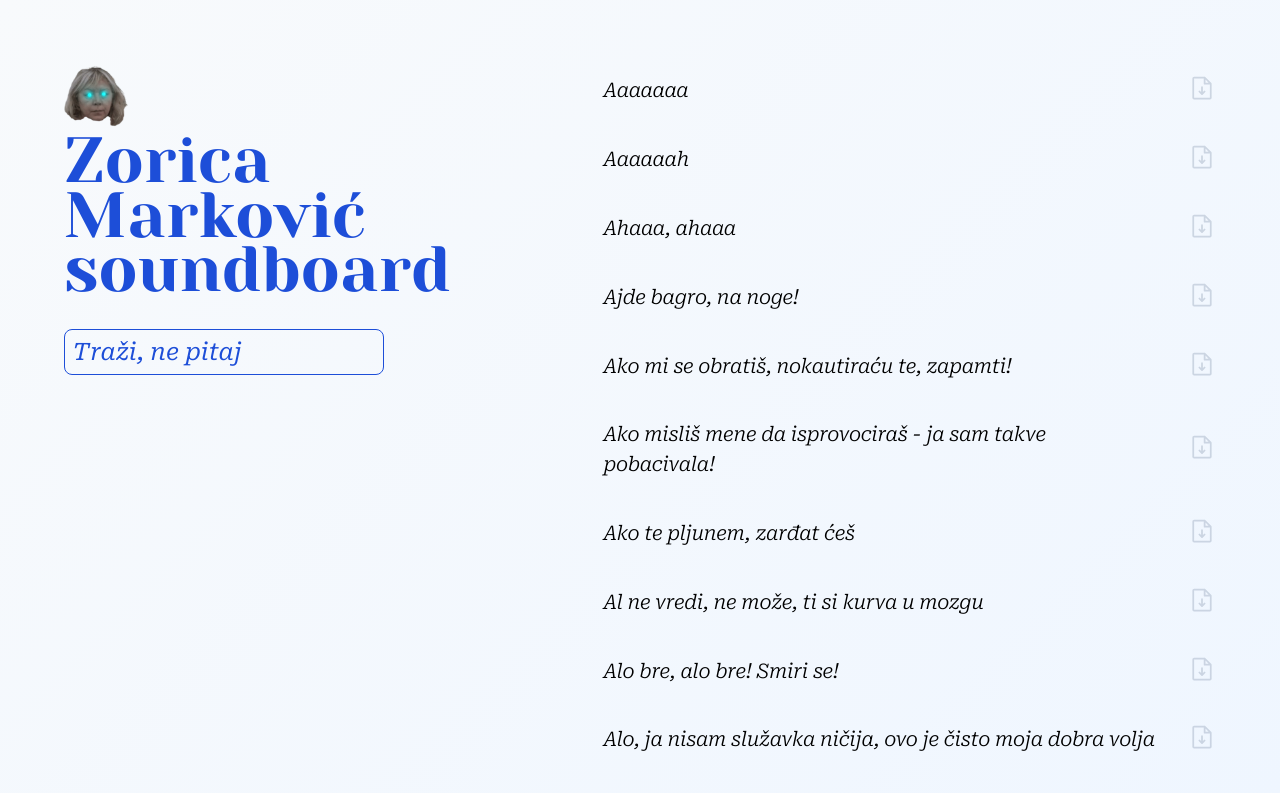
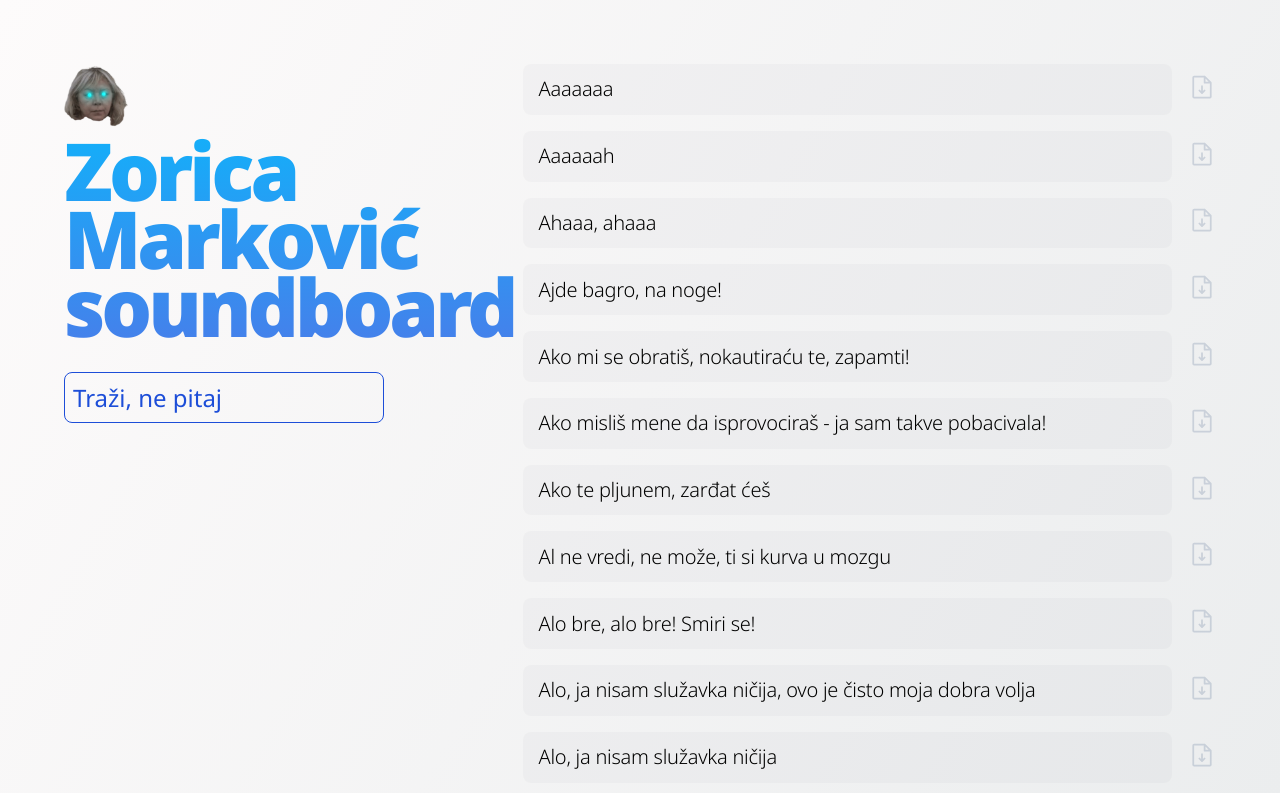
Before and after one commit to goranalkovic/zorica-markovic-soundboard, a Svelte app: page / in a window 1280 px wide. Shown: the top 793 px of the page. Built offline with nearby package versions, Linux system fonts and the light colour scheme.

Commit message:
design tweaks

```diff
--- a/index.html
+++ b/index.html
@@ -11,10 +11,8 @@
 
 	<link rel="preconnect" href="https://fonts.googleapis.com">
 	<link rel="preconnect" href="https://fonts.gstatic.com" crossorigin>
-  <link
-    href="https://fonts.googleapis.com/css2?family=Roboto+Serif:ital,opsz,wght@0,8..144,300;0,8..144,400;1,8..144,300;1,8..144,400&display=swap"
-    rel="stylesheet">
-  <link href="https://fonts.googleapis.com/css2?family=Yeseva+One&display=swap" rel="stylesheet">
+
+	<link href="https://fonts.googleapis.com/css2?family=Noto+Sans:wdth,wght@62.5..100,100..900&display=swap" rel="stylesheet">
 
 	<link rel='manifest' href='/manifest.json'>
 </head>
--- a/src/App.svelte
+++ b/src/App.svelte
@@ -16,8 +16,15 @@
   <div class="left">
 	<h1>
 	  <img src="zoka-cyan.png" alt="Zorica Marković" width="64" />
-      <br />
-      Zorica Marković soundboard
+	  <span>
+		Zorica
+	  </span>
+	  <span>
+		Marković
+	  </span>
+	  <span>
+		soundboard
+	  </span>
 	</h1>
 	<input
 	  class="search"
--- a/src/app.css
+++ b/src/app.css
@@ -37,23 +37,67 @@ body {
 	margin: 0;
 	padding: 0;
 
-  font-family: 'Roboto Serif', system-ui, sans-serif;
+	font-family: 'Noto Sans', system-ui, sans-serif;
 
 	color: var(--gray-800);
+
+	min-height: 100vh;
+}
+
+html {
+	background: linear-gradient(120deg, #fdfbfb 0%, #ebedee 100%) fixed;
 }
 
 h1 {
-  font-family: 'Yeseva One', system-ui, sans-serif;
-  font-size: clamp(2.5rem, 10vw, 4rem);
-  font-weight: 400;
+	font-size: clamp(2.5rem, 10vw, 5rem);
+	font-weight: 900;
 	text-align: left;
 	line-height: 0.85;
+	letter-spacing: -0.05em;
 
-  color: var(--blue-700);
+	background: linear-gradient(to top, #4481eb 0%, #04befe 100%);
+	-webkit-background-clip: text;
+	-webkit-text-fill-color: transparent;
+	background-size: 100% 100%;
 
 	margin: 0;
 	padding: 0;
-  max-width: 12ch;
+
+	display: flex;
+	flex-direction: column;
+}
+
+h1 span {
+	transition: font-variation-settings 0.3s var(--ease-out-cubic), letter-spacing 0.3s var(--ease-out-cubic);
+}
+
+h1:hover span {
+	letter-spacing: -0.025em;
+	font-variation-settings: 'wdth' 100;
+}
+
+h1 span:nth-of-type(1) {
+	font-variation-settings: 'wdth' 86;
+}
+
+h1 span:nth-of-type(2) {
+	font-variation-settings: 'wdth' 75;
+}
+
+h1 span:nth-of-type(3) {
+	font-variation-settings: 'wdth' 62.5;
+}
+
+h1 img {
+	margin-block-end: 0.5rem;
+}
+
+h1 img:hover {
+	animation-name: spin;
+	animation-duration: 2s;
+	animation-iteration-count: infinite;
+	animation-timing-function: linear;
+	animation-fill-state: start;
 }
 
 .left {
@@ -66,28 +110,29 @@ button {
 
 	cursor: url('/zoka-red-56.png'), url('/zoka-red-32.png'), auto;
 
-  border-radius: 0.25rem;
-  background: none;
-  border: 1px solid transparent;
+	border: none;
+	border-radius: 0.5rem;
+	background-color: rgb(0 20 40 / 0.025);
 
 	font-weight: 300;
-  font-style: italic;
 	font-size: 1.25rem;
 	letter-spacing: -0.0125em;
 	line-height: 1.5;
 	font-family: inherit;
 	text-align: left;
 
+	font-variation-settings: 'wdth' 75;
+
 	padding: 0.65rem 1rem;
 
-  transition: color 0.3s var(--ease-out-cubic),
-    border 0.3s var(--ease-out-cubic), outline 0.5s var(--ease-out-cubic);
+	transition: color 0.3s var(--ease-out-cubic), background-color 0.3s var(--ease-out-cubic), outline 0.5s var(--ease-out-cubic), font-variation-settings 0.3s var(--ease-out-cubic);
 
 	width: 100%;
 }
 
 button:not(.paused):hover {
-  border: 1px solid var(--gray-400);
+	font-variation-settings: 'wdth' 65;
+	background-color: rgb(4 190 254 / 0.15);
 }
 
 button:disabled {
@@ -95,8 +140,8 @@ button:disabled {
 }
 
 button:not(:disabled):active {
-  border: 1px solid var(--blue-700);
 	color: var(--blue-700);
+	font-variation-settings: 'wdth' 100;
 }
 
 button:focus:not(:focus-visible) {
@@ -109,21 +154,18 @@ button:focus-visible {
 
 button.paused,
 button.paused:hover {
-  border: 1px solid var(--blue-700);
 	color: var(--blue-700);
+
+	background-color: rgb(68 129 235 / 0.2);
 	cursor: url('/zoka-green-56.png'), url('/zoka-green-32.png'), auto !important;
 }
 
 button::after {
 	content: '';
 	position: absolute;
-  bottom: 0;
-  left: 0;
-  right: 0;
-  width: 100%;
-  height: 0.25rem;
-  border-radius: 100rem;
-  background: var(--blue-700);
+	inset: 0;
+	background-color: rgb(68 129 235 / 0.1);
+	border-radius: 0.5rem;
 
 	transform: scaleX(0);
 	transform-origin: left bottom;
@@ -131,14 +173,15 @@ button::after {
 	opacity: 0;
 
 	transition: opacity 0.3s var(--ease-out-cubic), transform 0.3s linear;
+
+	z-index: -1;
 }
 
 button.paused::after {
 	opacity: 1;
 	transform: scaleX(1);
 
-  transition: opacity 0.3s var(--ease-out-cubic),
-    transform var(--duration, 1s) linear;
+	transition: opacity 0.3s var(--ease-out-cubic), transform var(--duration, 1s) linear;
 }
 
 .grid {
@@ -172,14 +215,6 @@ main {
 	gap: 1rem;
 
 	padding: 2rem;
-
-  background: linear-gradient(135deg, var(--gray-50), var(--blue-50));
-  background-size: 100vw 100vh;
-  background-repeat: no-repeat;
-  background-attachment: fixed;
-
-  width: 100%;
-  min-height: 100vh;
 }
 
 h1,
@@ -195,14 +230,24 @@ h1,
 	background: none;
 	color: var(--blue-700);
 	border: 1px solid var(--blue-700);
-	font-family: 'Roboto Serif', system-ui, sans-serif;
+	font-family: 'Noto Sans', system-ui, sans-serif;
 
 	cursor: url('/zoka-yellow-56.png'), url('/zoka-yellow-32.png'), auto;
 }
 
 .search::placeholder {
 	color: var(--blue-700);
-	font-style: italic;
+	font-variation-settings: 'wdth' 85;
+
+	transition: font-variation-settings 0.3s var(--ease-out-cubic);
+}
+
+.search:hover::placeholder {
+	font-variation-settings: 'wdth' 95;
+}
+
+.search:focus-visible::placeholder {
+	font-variation-settings: 'wdth' 100;
 }
 
 @media (min-width: 800px) {
@@ -226,27 +271,50 @@ h1,
 	}
 }
 
-@media (max-width: 1199px) {
-  button {
-    border: 1px solid var(--gray-300);
-  }
-}
-
 @media (prefers-color-scheme: dark) {
 	:root {
 		--blue-700: var(--blue-100);
 	}
 
+	html {
+		background: linear-gradient(60deg, #29323c 0%, #485563 100%) fixed;
+	}
+
 	main {
-    background: linear-gradient(135deg, var(--blue-900), var(--gray-900));
-    background-size: 100vw 100vh;
-    background-repeat: no-repeat;
-    background-attachment: fixed;
-
 		color: white;
 	}
 
 	button {
 		color: white;
+		background-color: rgb(0 20 40 / 0.1);
+	}
+
+	h1 {
+		background: linear-gradient(to top, #209cff 0%, #68e0cf 100%);
+		-webkit-background-clip: text;
+		-webkit-text-fill-color: transparent;
+		background-size: 100% 100%;
+	}
+
+	button:not(.paused):hover {
+		background-color: rgb(32 156 255 / 0.15);
+	}
+
+	button.paused,
+	button.paused:hover {
+		background-color: rgb(104 224 207 / 0.2);
+	}
+
+	button::after {
+		background-color: rgb(104 224 207 / 0.15);
 	}
 }
+
+@keyframes spin {
+	from {
+		rotate: 0deg;
+	}
+	to {
+		rotate: 360deg;
+	}
+}
```
Lines whose indentation alone changed are shown as unchanged.
